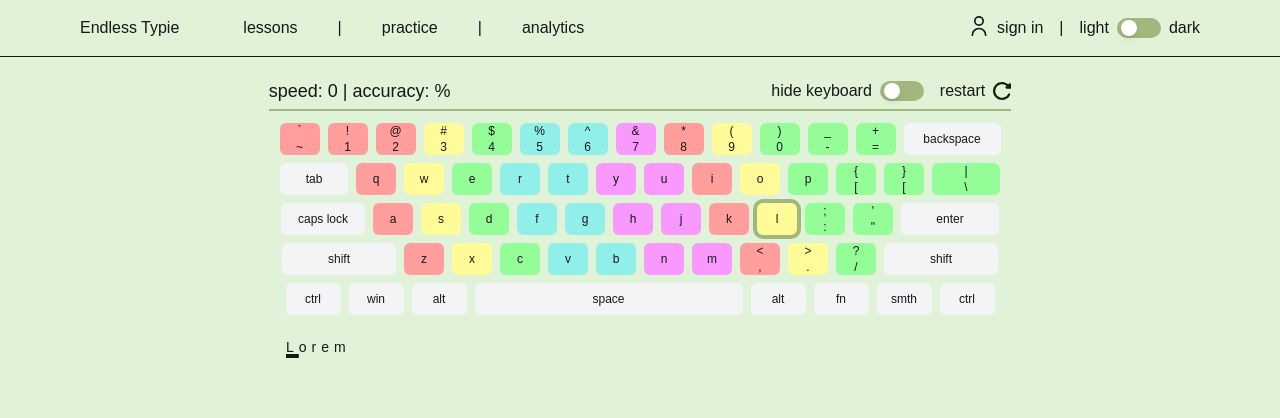
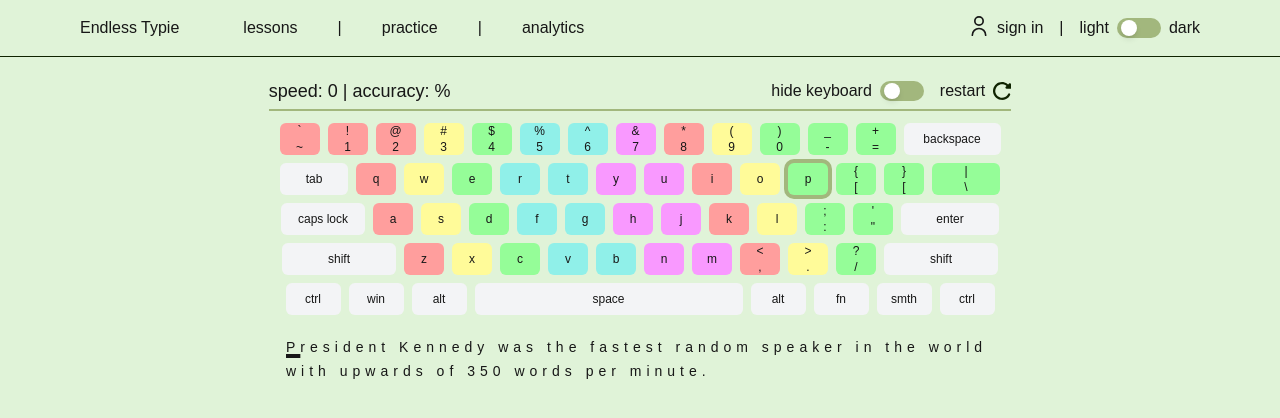
Before and after one commit to alice314nm/endless-typie, a Next.js app: page / in a window 1280 px wide. Shown: the top 418 px of the page. Built offline with nearby package versions, Linux system fonts and the light colour scheme; no server answers.

Commit message:
adds more text for testing

```diff
--- a/app/page.js
+++ b/app/page.js
@@ -7,7 +7,7 @@ import TextWindow from "./_components/text-window";
 import useTypingLogic from "./_functions/typing";
 
 export default function Home() {
-  const text = "Lorem"
+  const text = "President Kennedy was the fastest random speaker in the world with upwards of 350 words per minute."
   const [isKeyboardVisible, setIsKeyboardVisible] = useState(true);
 
   //current index of the letter to type
```
